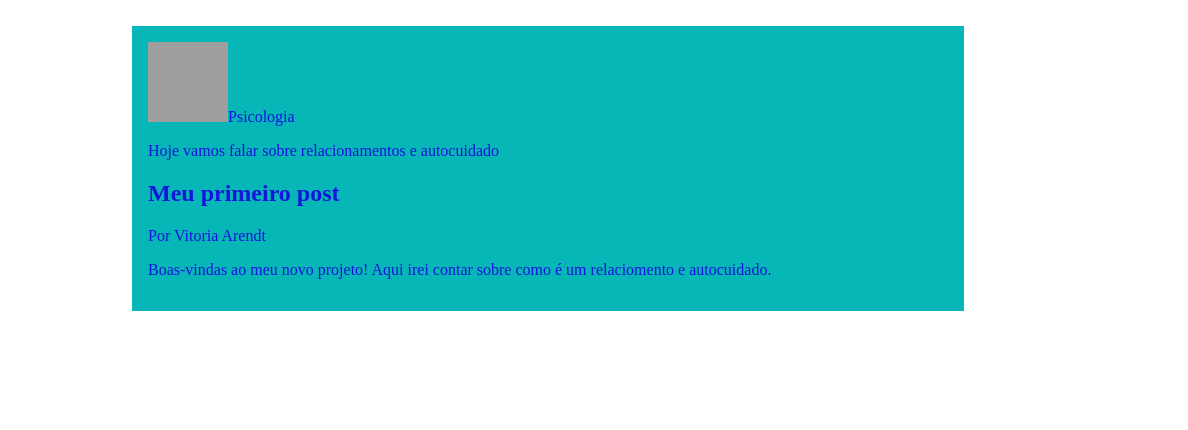
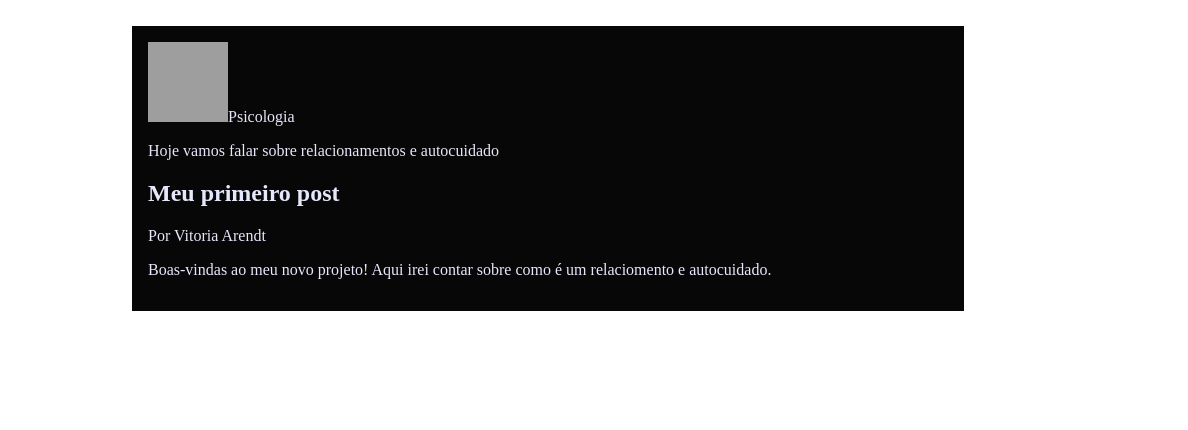
Before and after one commit to vitoriaarendtsilva-creator/Projeto_1, a plain HTML site: page index.html in a window 1280 px wide. Shown: the full height of the page, 92-1280 px from the left. Drawn offline with Linux system fonts and the light colour scheme; grey boxes are pictures that could not be loaded.

Commit message:
index.html

```diff
--- a/index.html
+++ b/index.html
@@ -6,15 +6,15 @@
         <title>Meu Blog</title>
         <style>
             header{
-                background-color: #5e3aa5 ;
+                background-color: #100f11 ;
                 color: #E2E7EC
                 text-align center;
                 max-width: 800px;
                 margin: 0 auto;
             }
             main {
-                background-color: #07b6b6;
-                 color: #1515db;
+                background-color: #070707;
+                 color: #e7e7fb;
                  max-width: 800px;
                  margin: 0 auto;
                  padding: 16px;
```
